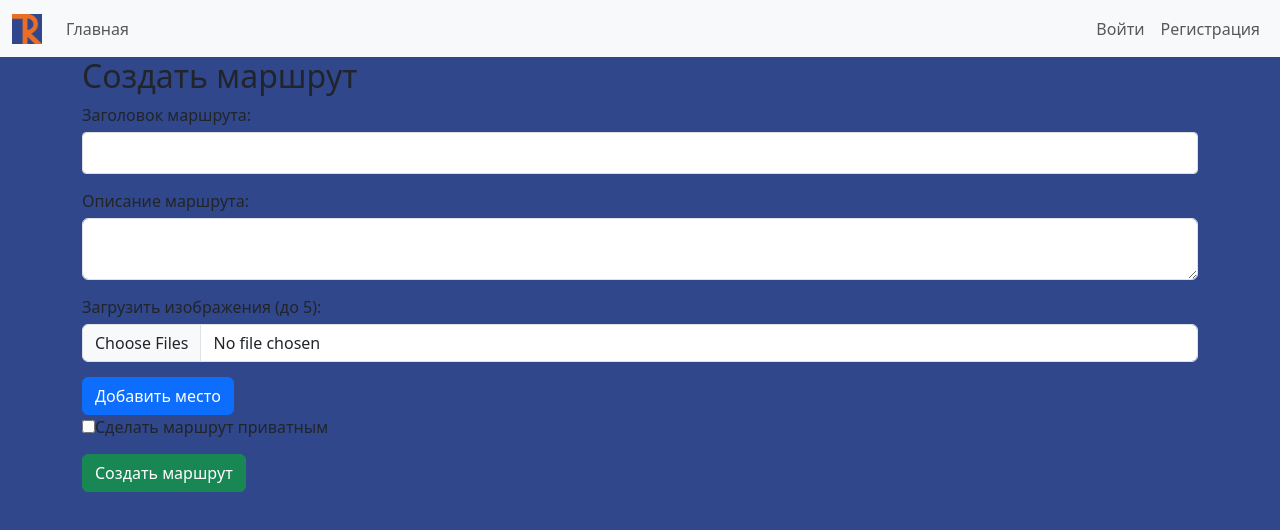
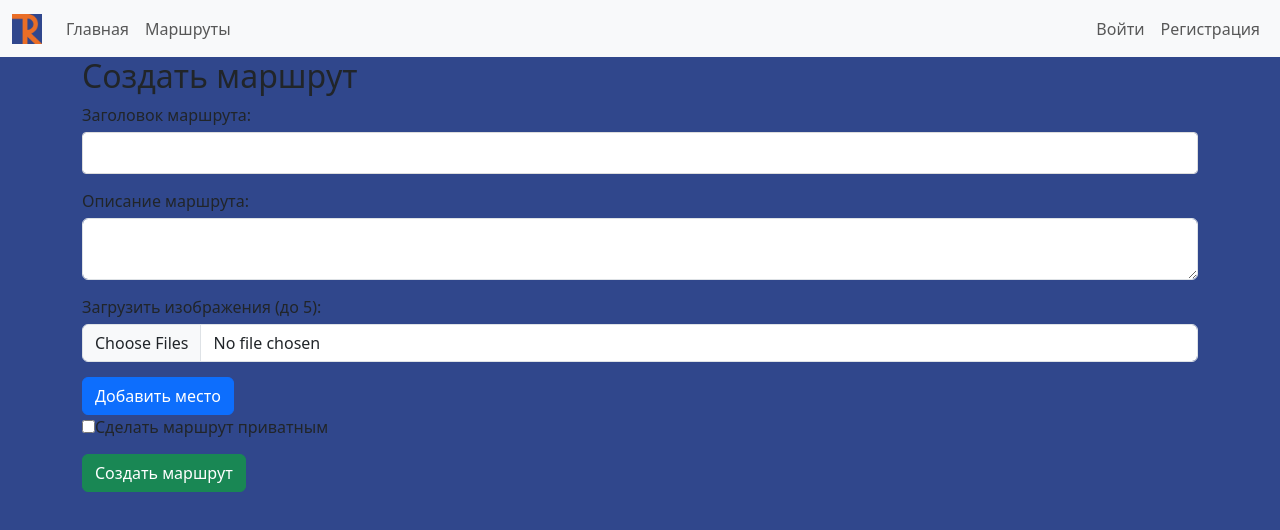
Before and after one commit to shamash22351/TravelRoutes-Frontend, a React (Create React App) app: page /create in a window 1280 px wide. Shown: the top 530 px of the page. Built offline with nearby package versions, Linux system fonts and the light colour scheme.

Commit message:
Update NavBar.js

```diff
--- a/src/components/NavBar.js
+++ b/src/components/NavBar.js
@@ -18,11 +18,11 @@ const NavBar = () => {
               <li className="nav-item">
                 <Link className="nav-link" to="/">Главная</Link>
               </li>
+              <li className="nav-item">
+                 <Link className="nav-link" to="/routes">Маршруты</Link>
+              </li>
               {userId && (
                 <>
-                  <li className="nav-item">
-                    <Link className="nav-link" to="/routes">Маршруты</Link>
-                  </li>
                   <li className="nav-item">
                     <Link className="nav-link" to="/create">Создать маршрут</Link>
                   </li>
```
